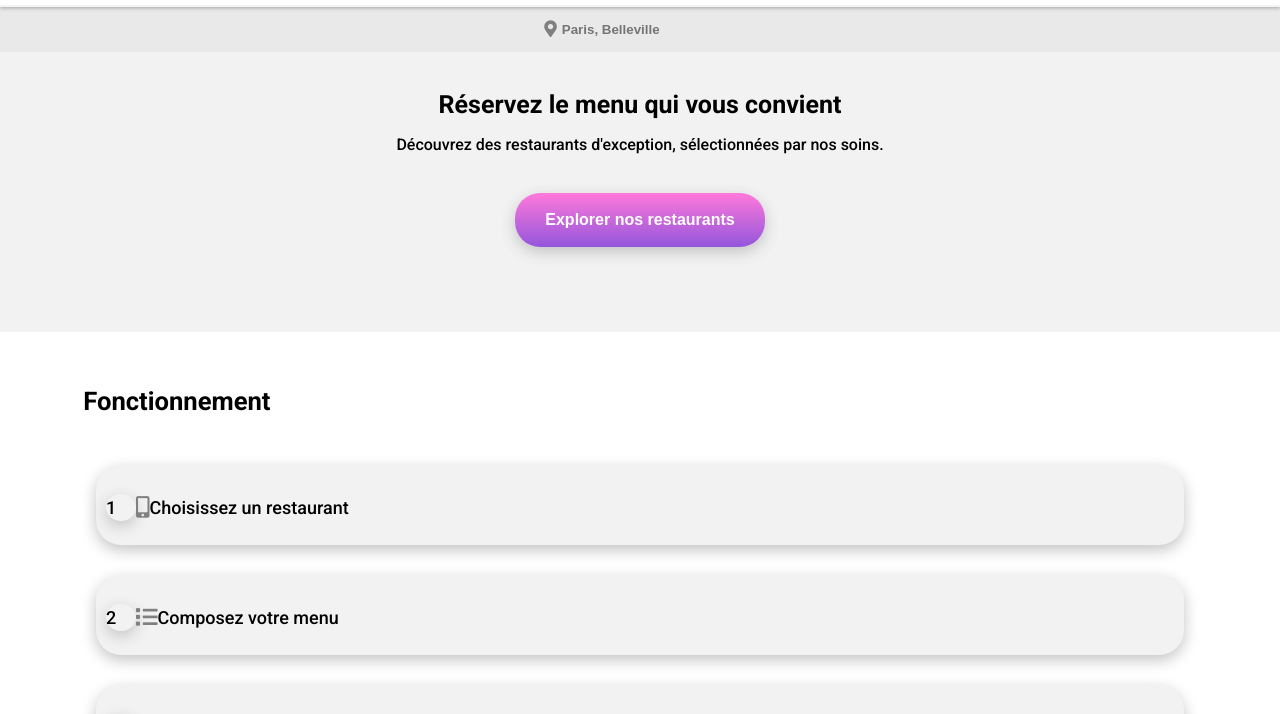
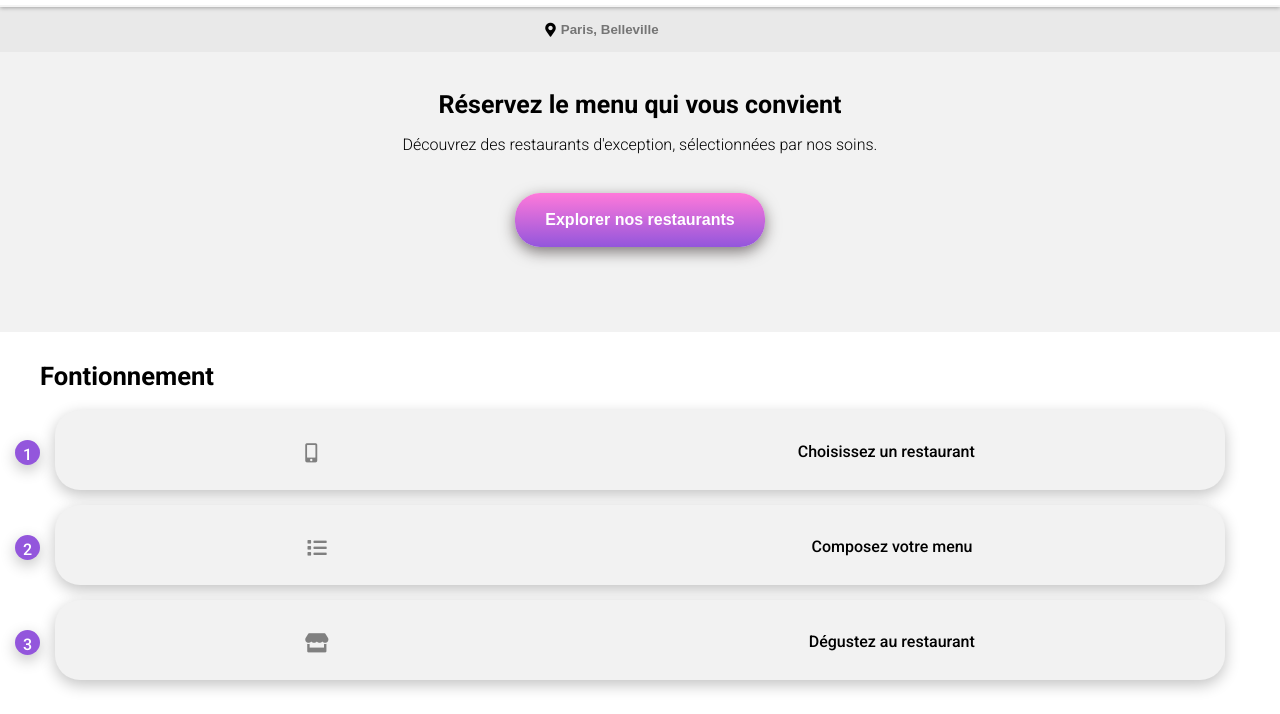
Before and after one commit to unknowida/ChoukriSafi_3_05082021, a website: page index.html in a window 1280 px wide. Shown: the part 61-775 px from the top of the page. Drawn offline with Linux system fonts and the light colour scheme; a web font is replaced by a local one.

Commit message:
clean code

```diff
--- a/index.html
+++ b/index.html
@@ -49,31 +49,35 @@
         <p>
           Découvrez des restaurants d'exception, sélectionnées par nos soins.
         </p>
-        <button class="main-button">
+        <button class="main--button">
           Explorer nos restaurants
         </button>
       </div>
     </header>
     <main>
-      <aside class="fonctionnement">
-        <h2>Fonctionnement</h2>
-        <ol class="step_box">
-          <li>
+      <aside class="fonctionnement_container">
+        <div class="fonctionnement">
+          <h2 class="fonctionnement__title">Fontionnement</h2>
+          <div class="fonctionnement__steps">
+            <ol>
+              <li class="fontionnement__step">
                 <i class="fas fa-mobile-alt"></i>
                 Choisissez un restaurant
               </li>
-          <li>
+              <li class="fontionnement__step">
                 <i class="fas fa-list"></i>
                 Composez votre menu
               </li>
-          <li>
+              <li class="fontionnement__step">
                 <i class="fas fa-store"></i>
                 Dégustez au restaurant
               </li>
             </ol>
+          </div>
+        </div>
       </aside>
       <section>
-        <div class="wrapper">
+        <div class="restaurants">
           <h2>Restaurants</h2>
           <div class="restaurants_card">
             <a href="./palette_du_gout.html">
--- a/scss/base/_reset.scss
+++ b/scss/base/_reset.scss
@@ -34,7 +34,7 @@ h6 {
   font-size: 100%;
   font-weight: normal;
 }
-ul {
+ul,li {
   list-style: none;
 }
 button,
--- a/scss/base/_typography.scss
+++ b/scss/base/_typography.scss
@@ -23,12 +23,12 @@ h1 {
 }
 p {
   font-size: 16px;
-  font-weight: 400;
-  // color: rgb(141, 141, 141);
+  font-weight: 300;
+  text-align: center;
+
 }
 
 h2 {
-  margin: 50px 0 30px 6.5%;
   font-size: 1.6rem;
   font-weight: bold;
 
--- a/scss/components/__animations.scss
+++ b/scss/components/__animations.scss
@@ -14,12 +14,7 @@
     font-size: 25px;
     position: absolute;
     display: block;
-    background-image: linear-gradient(
-      to top right,
-      $color-secondary,
-      45%,
-      $color-primary
-    );
+    background-image: $button-gradient;
     background-clip: text;
     color: transparent;
     opacity: 0;
@@ -43,3 +38,39 @@
         opacity: 0;
     }
 }
+
+// .like {
+//   position: relative;
+//   margin-right: 22px;
+//   margin-top: 4px;
+
+//   i {
+//     color: #9d9d9d;
+//     font-size: 24px;
+//     left: 50%;
+//   }
+//   .hover-icon {
+//     left: 0;
+//     opacity: 0;
+//     position: absolute;
+//     &:hover {
+//       @include lineargarden;
+//       -webkit-text-fill-color: transparent;
+//       -webkit-background-clip: text;
+
+//       opacity: 1;
+//       z-index: 999;
+//       @extend %likeanimated;
+//     }
+//   }
+//   &:hover {
+//     cursor: pointer;
+//     overflow: hidden;
+//     opacity: 1;
+//     @extend %likeanimated;
+//   }
+//   .default-icon:hover {
+//     opacity: 0;
+//     @extend %likeanimated;
+//   }
+// }
--- a/scss/components/__buttons.scss
+++ b/scss/components/__buttons.scss
@@ -1,23 +1,9 @@
-// .main-button {
-//   display: flex;
-//   justify-content: center;
-//   align-items: center;
 
-//   button {
-//     border-radius: 32px;
-//     box-shadow: 1px 5px 7px 0px hsl(0deg 0% 70%);
-//     background: linear-gradient(173deg, $color-secondary, $color-primary);
-//     color: white;
-//     padding: 16px 24px;
-//     border: none;
-//   }
-// }
 
 button {
   display: flex;
-  // display: inline-block;
   text-align: center;
-  background: linear-gradient($color-secondary, $color-primary);
+  background: $button-gradient ;
   text-decoration: none;
   cursor: pointer;
   border: 0;
@@ -25,9 +11,12 @@ button {
   border-radius: 25px;
   font-size: 16px;
   color: #fff;
-  box-shadow: 0 5px 15px 0 #c3c3c3;
+  box-shadow: 0 5px 15px 0 #7e7878;
   font-weight: bold;
   margin: 20px 0 55px 0;
   padding: 18px 30px;
   transition: 0.3s;
+  &:hover {
+    @include button-hover;
+  }
 }
--- a/scss/layouts/__aside.scss
+++ b/scss/layouts/__aside.scss
@@ -1,54 +1,118 @@
-aside.fonctionnement {
-  // display: flex;
-  // flex-direction: column;
-  // background-color: white;
+.fonctionnement_container {
+  @include flexbox-center;
+  padding: 25px 0;
+  width: 100%;
+  background: white;
+  flex-direction: column;
 }
 
-.fonctionnement ol {
+.fonctionnement {
+  width: 95%;
+  max-width: 1200px;
+  background-color: white;
+  padding: 0;
   display: flex;
   flex-direction: column;
-  align-items: center;
-  margin: 0 0 50px 0;
   counter-reset: step-counter;
-
-  &.step_box {
-    display: flex;
+  &__title {
+    margin: 0;
   }
 
+  &__step {
+    display: flex;
+    align-items: center;
+    background: #f6f6f6;
+    height: auto;
+    width: auto;
+    margin: 10px 20px;
+    border-radius: 20px;
+    position: relative;
+    box-shadow: 0px 0px 10px 0px rgba(0, 0, 0, 0.16);
+    counter-increment: step-counter;
+    content: counter(step-counter);
+    &:hover {
+      @include button-hover;
+      background: lighten(#f7f7f7, 3%);
+    }
+  }
+  &__steps {
+    display: flex;
+    justify-content: center;
+    flex-direction: column;
+  }
   li {
     display: flex;
     flex-direction: row;
     align-items: center;
+    justify-content: space-around;
     background-color: $color-grey;
     height: 80px;
     min-width: 85%;
-    font-size: large;
+    font-size: medium;
     margin: 15px 15px;
     border-radius: 25px;
     padding: 24px 10px 20px 10px;
     box-shadow: 0 5px 15px 0 #c3c3c3;
   }
-
-  & li::before {
-    // display: flex;
-    // position: sticky;
-    background-color: $color-grey;
-    font-size: large;
-    border-radius: 50%;
-    width: 30px;
-    box-shadow: 0 5px 15px 0 #c3c3c3;
+  i {
+    font-size: larger;
+    color: grey;
+  }
+  li::before {
     counter-increment: step-counter;
     content: counter(step-counter);
+    position: absolute;
+    // float: left;
+    left: 15px;
+    text-align: center;
+    font-size: 1rem;
+    border-radius: 50%;
+    width: 25px;
+    height: 25px;
+    line-height: 30px;
+    color: white;
+    box-shadow: 0 5px 15px 0 #c3c3c3;
+    background-color: $color-primary;
   }
 }
-i {
-  display: flex;
-  flex-direction: row;
-  align-items: center;
-  // margin: 0px 30px;
-  font-size: larger;
-  color: grey;
-}
+
+//   li {
+//     display: flex;
+//     flex-direction: row;
+//     align-items: center;
+//     justify-content: space-around;
+//     background-color: $color-grey;
+//     height: 80px;
+//     min-width: 85%;
+//     font-size: medium;
+//     margin: 15px 15px;
+//     border-radius: 25px;
+//     padding: 24px 10px 20px 10px;
+//     box-shadow: 0 5px 15px 0 #c3c3c3;
+//   }
+
+//   & li::before {
+//     // display: flex;
+//     // position: sticky;
+//     background-color: $color-grey;
+//     font-size: large;
+//     border-radius: 50%;
+//     width: 30px;
+//     box-shadow: 0 5px 15px 0 #c3c3c3;
+//     counter-increment: step-counter;
+//     content: counter(step-counter);
+//     margin-left: -25px;
+//     margin-right: 8px;
+//   }
+// }
+// i {
+//   display: flex;
+//   flex-direction: row;
+//   align-items: center;
+//   // margin: 0px 30px;
+//   font-size: larger;
+//   color: grey;
+// }
 
 // .fonctionnement ol {
 //   display: flex;
--- a/scss/layouts/__header.scss
+++ b/scss/layouts/__header.scss
@@ -40,15 +40,19 @@
 }
 
 .reservation {
-  display: flex;
+  @include flexbox-center();
   flex-direction: column;
-  justify-content: center;
-  align-items: center;
   background-color: $color-grey;
   font-family: 'Roboto', sans-serif;
   font-weight: bold;
   text-align: center;
   width: 100%;
   gap: 16px;
-  padding: 40px 50px 30px 50px;
+  padding: 40px 30px 30px 30px;
+  &__button {
+    @include button-style;
+    &:hover {
+      @include button-hover;
+    }
+  }
 }
--- a/scss/layouts/__section.scss
+++ b/scss/layouts/__section.scss
@@ -1,16 +1,12 @@
-.wrapper {
-  display: flex;
-  flex-direction: column;
-  justify-content: center;
+.restaurants {
+
   padding: 10px;
   margin-top: 15px;
   background-color: $color-grey;
 }
 
 .restaurants {
-  display: flex;
-  flex-direction: column;
-  justify-content: center;
+
   background-color: $color-grey;
   padding: 0 0 30px 0;
 
--- a/scss/main.scss
+++ b/scss/main.scss
@@ -1,6 +1,7 @@
 @import './base/reset';
 @import './base/typography';
 @import './utils/__var';
+@import './utils/_mixins';
 @import './components/_animations';
 @import './components/__buttons';
 @import './layouts/__aside';
--- a/scss/utils/__mixins.scss
+++ b/scss/utils/__mixins.scss
@@ -0,0 +1,21 @@
+@mixin flexbox-center {
+  display: flex;
+  justify-content: center;
+  align-items: center;
+}
+
+@mixin button-hover {
+  opacity: 0.8;
+  cursor: pointer;
+  transition: 0.3s;
+  box-shadow: 0px 0px 10px 0px black rgba (0, 0, 0, 0, 6);
+}
+
+@mixin button-style {
+  opacity: 1;
+  background: $button-gradient;
+  color: white;
+  padding: 0 20px;
+  border-radius: 200px;
+  box-shadow: 0px 0px 10px 0px black rgba(0, 0, 0, 0.6);
+}
--- a/scss/utils/__var.scss
+++ b/scss/utils/__var.scss
@@ -2,6 +2,11 @@
 $color-primary: #9356dc;
 $color-secondary: #ff79da;
 $color-tertiary: #99e2d0;
+
+/*Gradient répétitif*/
+
+$button-gradient : linear-gradient(180deg, $color-secondary 0%, $color-primary 100%);
+
 
 /*couleurs répétitive*/
 $color-grey: #f2f2f2;
```
Also changed, not shown: dist/css/main.css, 1 other file. Lines whose indentation alone changed are shown as unchanged.
